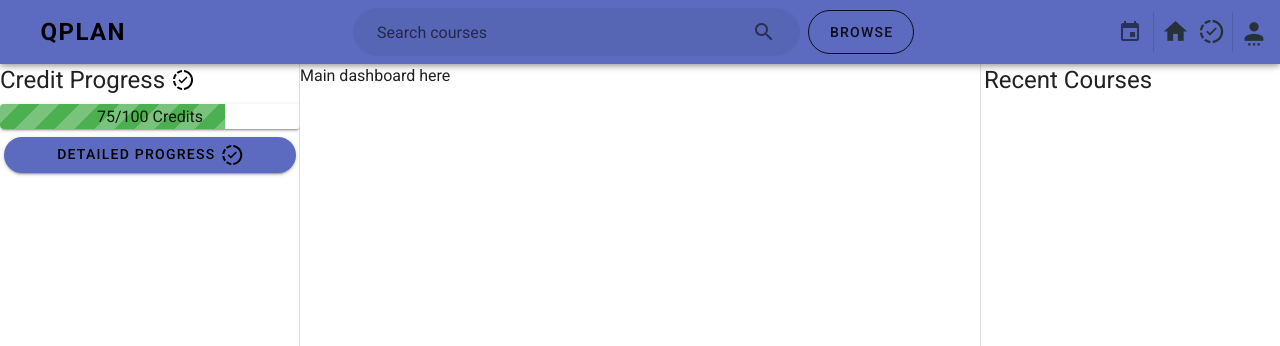
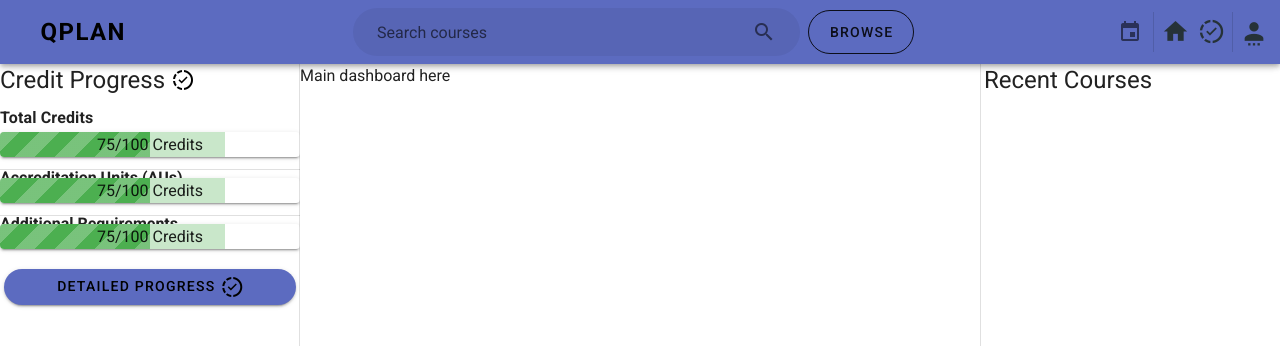
Before and after one commit to EdwinXu/CMPE-CISC-325, a Vue app in the folder qplan/: page / in a window 1280 px wide. Shown: the top 346 px of the page. Built offline with nearby package versions, Linux system fonts and the light colour scheme.

Commit message:
Add section breaks for progress sidebar

```diff
--- a/qplan/src/components/ProgressBar.vue
+++ b/qplan/src/components/ProgressBar.vue
@@ -1,7 +1,7 @@
 <template>
   <div>
     <v-card class="mb-2" rounded>
-      <v-progress-linear buffer-value="50" height="25" value="75" striped color="green">
+      <v-progress-linear buffer-value="75" height="25" value="50" striped color="green">
         <span>75/100 Credits</span>
       </v-progress-linear>
     </v-card>
--- a/qplan/src/components/layout/ProgressSidebar.vue
+++ b/qplan/src/components/layout/ProgressSidebar.vue
@@ -4,8 +4,29 @@
       Credit Progress
       <v-icon color="black" class="mb-1">mdi-progress-check</v-icon>
     </div>
+
+    <div class="subtitle-1">
+      <b>Total Credits</b>
+    </div>
     <ProgressBar />
-    <div class="mx-1">
+
+    <v-divider class="mb-2 mt-3"></v-divider>
+
+    <v-row class="mx-0">
+      <b>Accreditation Units (AUs)</b>
+    </v-row>
+
+    <ProgressBar />
+
+    <v-divider class="mb-2 mt-3"></v-divider>
+
+    <v-row class="mx-0">
+      <b>Additional Requirements</b>
+    </v-row>
+
+    <ProgressBar />
+
+    <div class="pt-3 mb-4 mx-1">
       <v-btn rounded block color="indigo lighten-1">
         <router-link to="/progress">
           Detailed Progress
```
